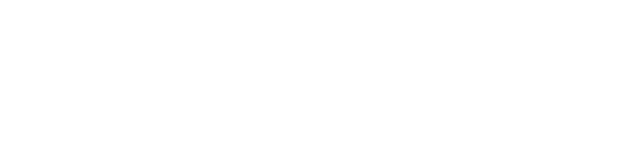
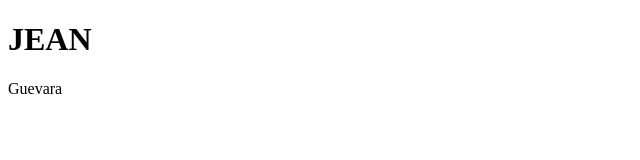
Before and after one commit to pgueliv/miweb, a plain HTML site: page index.html in a window 1280 px wide. Shown: the whole page, without its empty margins (0-640 px from the left). Drawn offline with Linux system fonts and the light colour scheme.

Commit message:
Actualizacion 3

```diff
--- a/index.html
+++ b/index.html
@@ -7,6 +7,7 @@
     <title>Document</title>
 </head>
 <body>
-
+    <h1>JEAN</h1>
+    <p>	Guevara</p>
 </body>
 </html>
```
